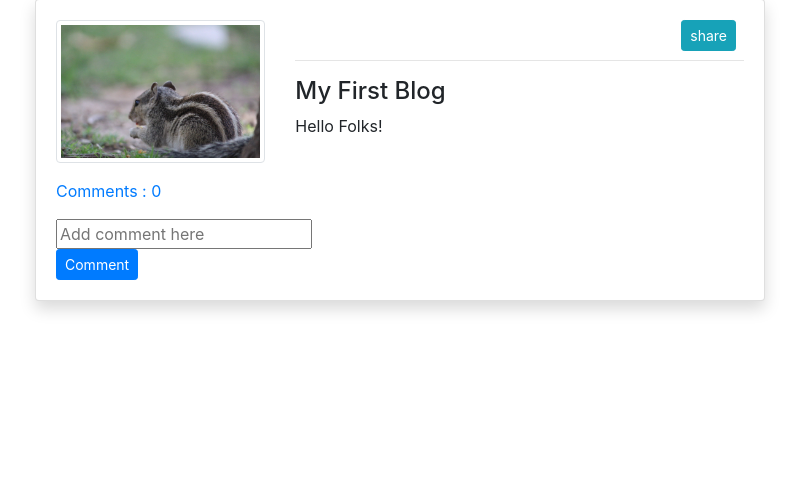
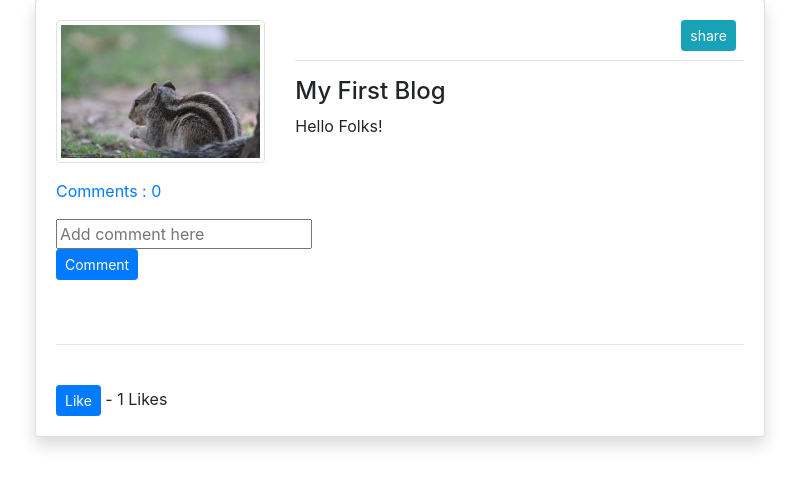
Before and after one commit to mohit3099/Django-Demo, a Django app: template users/templates/demo/post_details.html in a window 1280 px wide. Shown: the part 137-624 px from the top of the page, without its empty margins (240-1039 px from the left). Run offline with Django 3.2, Linux system fonts and the light colour scheme; a user stored in the database is signed in; data comes from the database, SQL or seed files in the repository; tables that the repository leaves empty hold one stand-in row (values such as "Sample post"); the template is opened without the code that fills it: values that come from a table or form of the project are taken from there, most other values are stand-ins (such as "Sample title", 1, 10 or a date in 2020); some libraries are stand-ins or nearby versions.

Commit message:
Update post_details.html

```diff
--- a/users/templates/demo/post_details.html
+++ b/users/templates/demo/post_details.html
@@ -59,6 +59,28 @@
                         {{ c_form|crispy }}
                         <input class="btn btn-primary btn-sm" type="submit" value="Comment">
                     </form>
+                    <br/><br/>
+                    <hr>
+                    <br/>
+                    <form action="{% url 'like_post' post.pk %}"
+                    method="POST">
+                        {% csrf_token %}
+                    {% if request.user.is_authenticated %}
+                        {% if liked %}
+                            <button type="submit", name="post_id",
+                            value="{{ post.id }}", class= "btn
+                            btn-danger btn-sm">Unlike</button>
+                        {% else %}
+                            <button type="submit", name="post_id",
+                            value="{{ post.id }}", class= "btn
+                            btn-primary btn-sm">Like</button>
+
+                        {% endif %}
+                    {% else %}
+                        <small>Login to like</small>
+                    {% endif %}
+                        - {{ total_likes }} Likes
+                    </form>
                 </div>
             </div>
         </div>
@@ -82,8 +104,6 @@
                    <button class=" btn btn-sm"> {% post_to_whatsapp object_or_url "Share via WhatsApp" %}</button>
                    <button class=" btn btn-sm">{% post_to_linkedin object_or_url %}</button>
 
-
-
                     </div>
                 </div>
             </div>
```
